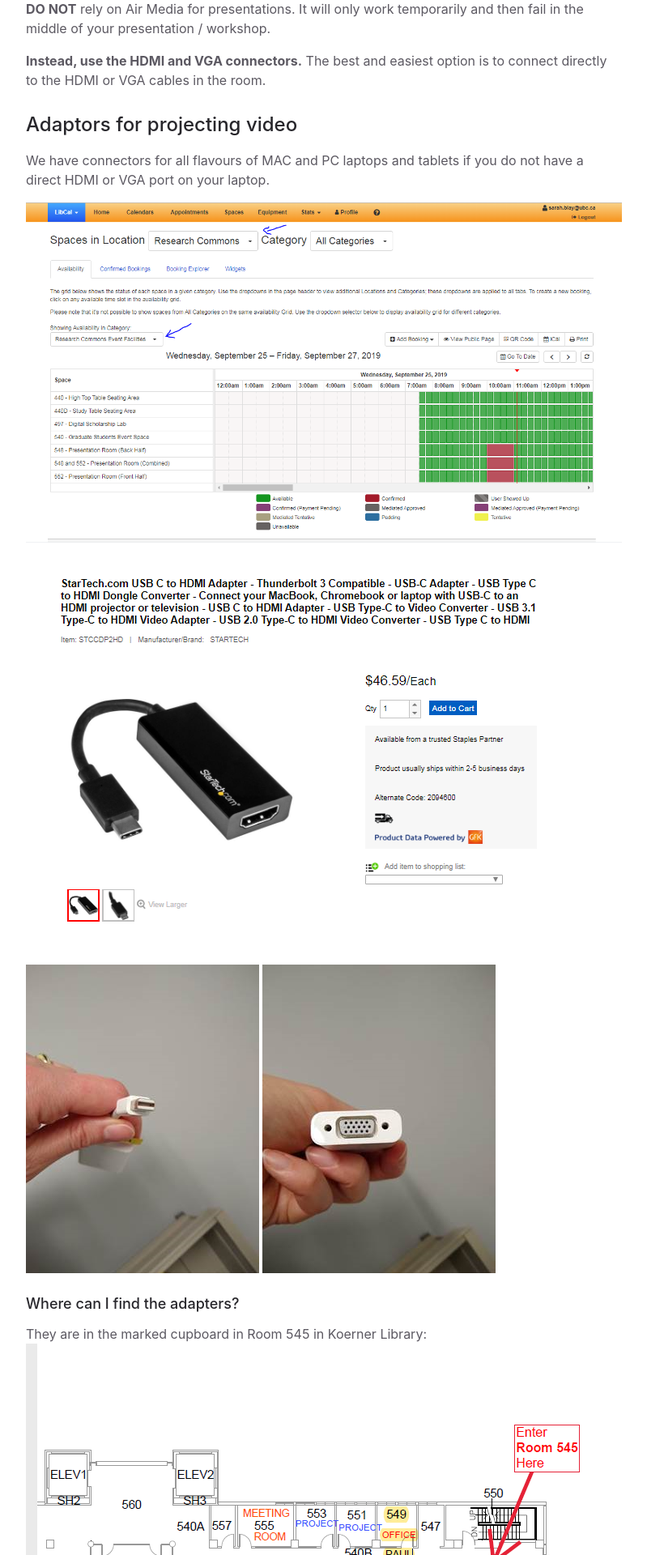
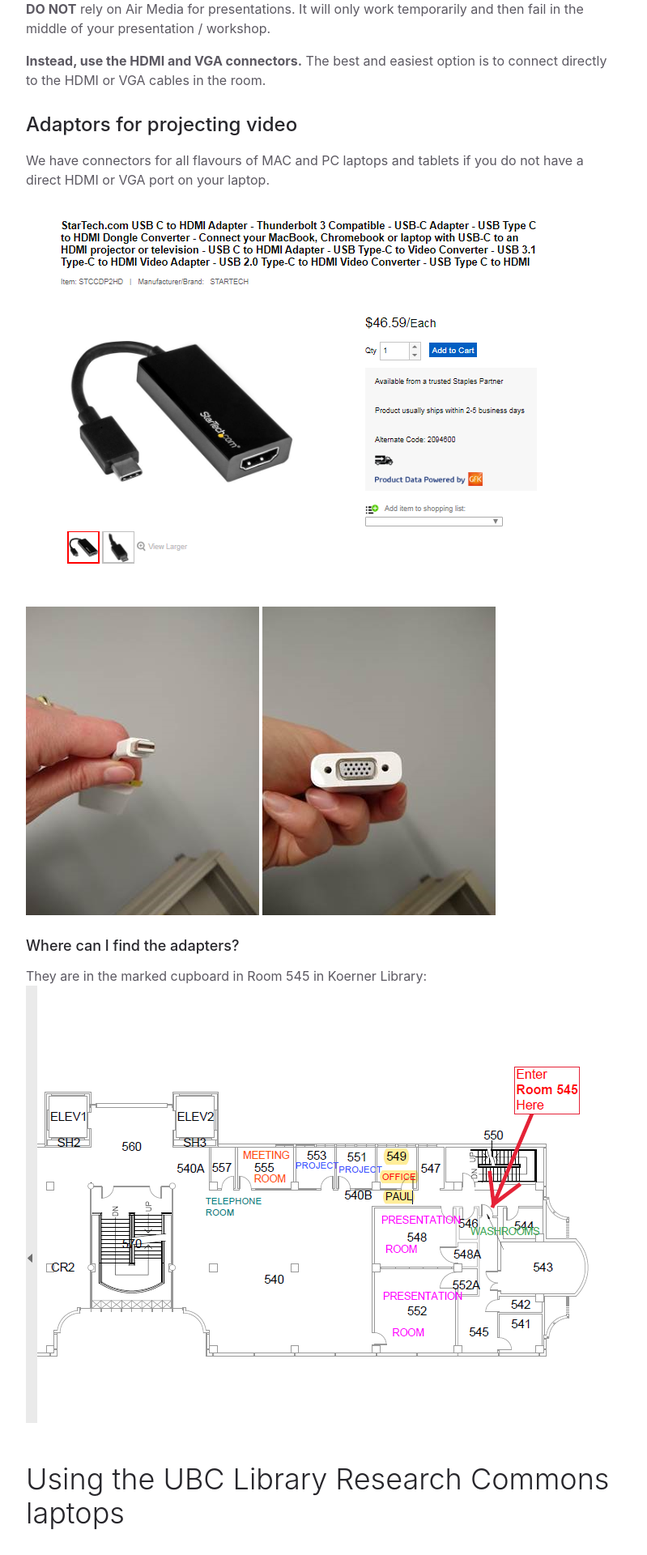
Before and after one commit to sarahblay/rc-docs, a Jekyll site: the page built from docs/usingthercspaces/roomsetup.md, in a window 1280 px wide. Shown: the part 361-2281 px from the top of the page at 81% size, without its empty margins (372-1171 px from the left). Built offline with Jekyll 4.4.1, drawn with Linux system fonts in a browser that asks for light colours; some of the changed text lies outside the part shown.

Commit message:
Update roomsetup.md

```diff
--- a/docs/usingthercspaces/roomsetup.md
+++ b/docs/usingthercspaces/roomsetup.md
@@ -16,8 +16,6 @@ The best and easiest option is to connect directly to the HDMI or VGA cables in
 
 ## Adaptors for projecting video
 We have connectors for all flavours of MAC and PC laptops and tablets if you do not have a direct HDMI or VGA port on your laptop.
-
-![](https://ubcresearchcommons.github.io/rc-docs/assets/images/LibCalSpacesSelections.PNG)
 
 ![](https://ubcresearchcommons.github.io/rc-docs/assets/images/Thunderbolt 3 to HDMI.png)
 
```
